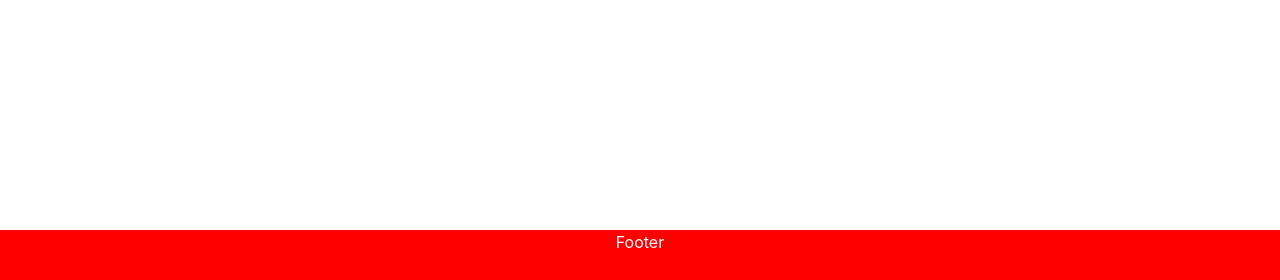
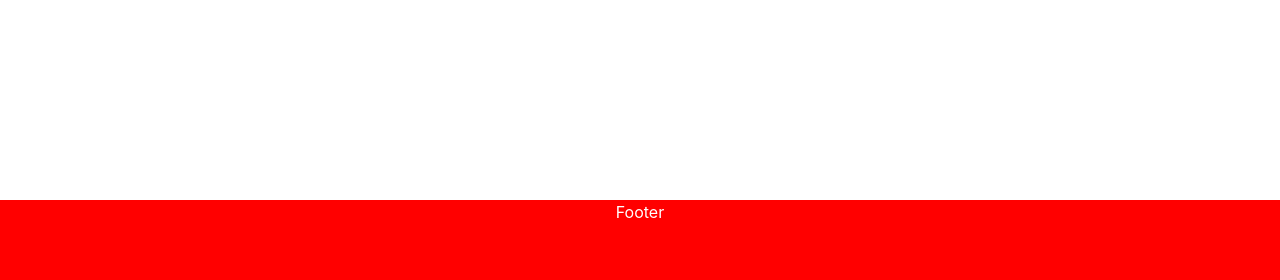
Before and after one commit to thanakrit-sa/Backup_LIFF, a PHP site: page /web/Product/product_1.php in a window 1280 px wide. Shown: the part 520-800 px from the top of the page. Run offline with PHP 8.4, Linux system fonts and the light colour scheme; data that the repository does not hold is empty.

Commit message:
Modified Flex

```diff
--- a/web/style_profile.css
+++ b/web/style_profile.css
@@ -9,7 +9,7 @@ article {
 }
 .footer {
     position: fixed;
-    height: 50px;
+    height: 10%;
     left: 0;
     bottom: 0;
     width: 100%;
```
